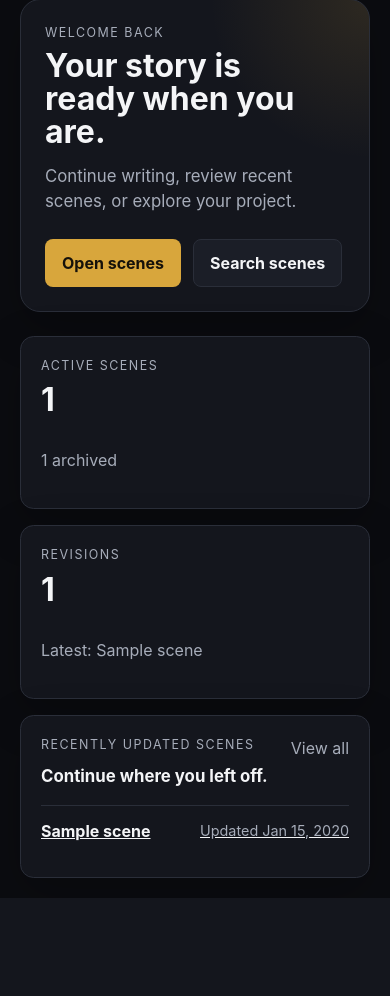
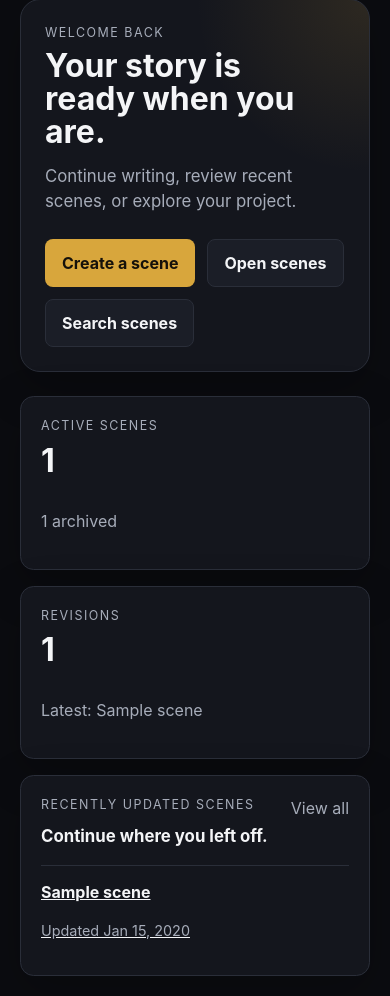
Before and after one commit to StrangeNovelty/StrangeNovelty, a Django app: template templates/workspaces/home.html in a window 390 px wide. Shown: the part 455-1451 px from the top of the page. Before the commit the page ends 1353 px from the top, so only its background shows below. Run offline with Django 5.2, Linux system fonts and the light colour scheme; the template is opened without the code that fills it: most values are stand-ins (such as "Sample title", 1, 10 or a date in 2020).

Commit message:
Fix workspace dashboard QA defects

```diff
--- a/static/strange_novelty/app.css
+++ b/static/strange_novelty/app.css
@@ -237,6 +237,7 @@ svg {
 
 .workspace-header h1 {
   margin-top: 0.2rem;
+  overflow-wrap: anywhere;
   font-size: clamp(1.5rem, 2vw, 2rem);
 }
 
@@ -365,6 +366,10 @@ svg {
   color: var(--color-text-muted);
 }
 
+.card-support {
+  overflow-wrap: anywhere;
+}
+
 .card-heading-row {
   display: flex;
   align-items: flex-start;
@@ -398,6 +403,8 @@ svg {
 }
 
 .recent-scene-title {
+  min-width: 0;
+  overflow-wrap: anywhere;
   font-weight: 650;
 }
 
@@ -901,6 +908,11 @@ svg {
     grid-column: auto;
   }
 
+  .recent-scene {
+    align-items: flex-start;
+    flex-direction: column;
+  }
+
   .editor-save-row {
     align-items: stretch;
     flex-direction: column;
--- a/templates/workspaces/home.html
+++ b/templates/workspaces/home.html
@@ -37,18 +37,19 @@
           <h1>{{ workspace.name }}</h1>
         </div>
 
-        <form class="header-search" method="get" action="{% url 'scene-search' %}">
+        <form class="header-search" method="post" action="{% url 'scene-search' %}">
+          {% csrf_token %}
           <label class="visually-hidden" for="workspace-search">Search scenes</label>
           <input
             id="workspace-search"
-            name="q"
+            name="query"
             type="search"
             placeholder="Search your story"
           >
         </form>
       </header>
 
-      <main class="workspace-main">
+      <div class="workspace-main">
         <section class="welcome-panel">
           <p class="eyebrow">Welcome back</p>
           <h2>Your story is ready when you are.</h2>
@@ -57,7 +58,10 @@
           </p>
 
           <div class="action-row">
-            <a class="button button-primary" href="{% url 'scene-list' %}">
+            <a class="button button-primary" href="{% url 'scene-create' %}">
+              Create a scene
+            </a>
+            <a class="button button-secondary" href="{% url 'scene-list' %}">
               Open scenes
             </a>
             <a class="button button-secondary" href="{% url 'scene-search' %}">
@@ -117,7 +121,7 @@
             {% endif %}
           </article>
         </section>
-      </main>
+      </div>
     </section>
 
     <aside class="sidebar sidebar-right" aria-label="Workspace details">
```
Also changed, not shown: tests/test_phase2_foundation.py (+28 -0 lines), tests/test_phase2_postgresql.py (+11 -0 lines).
